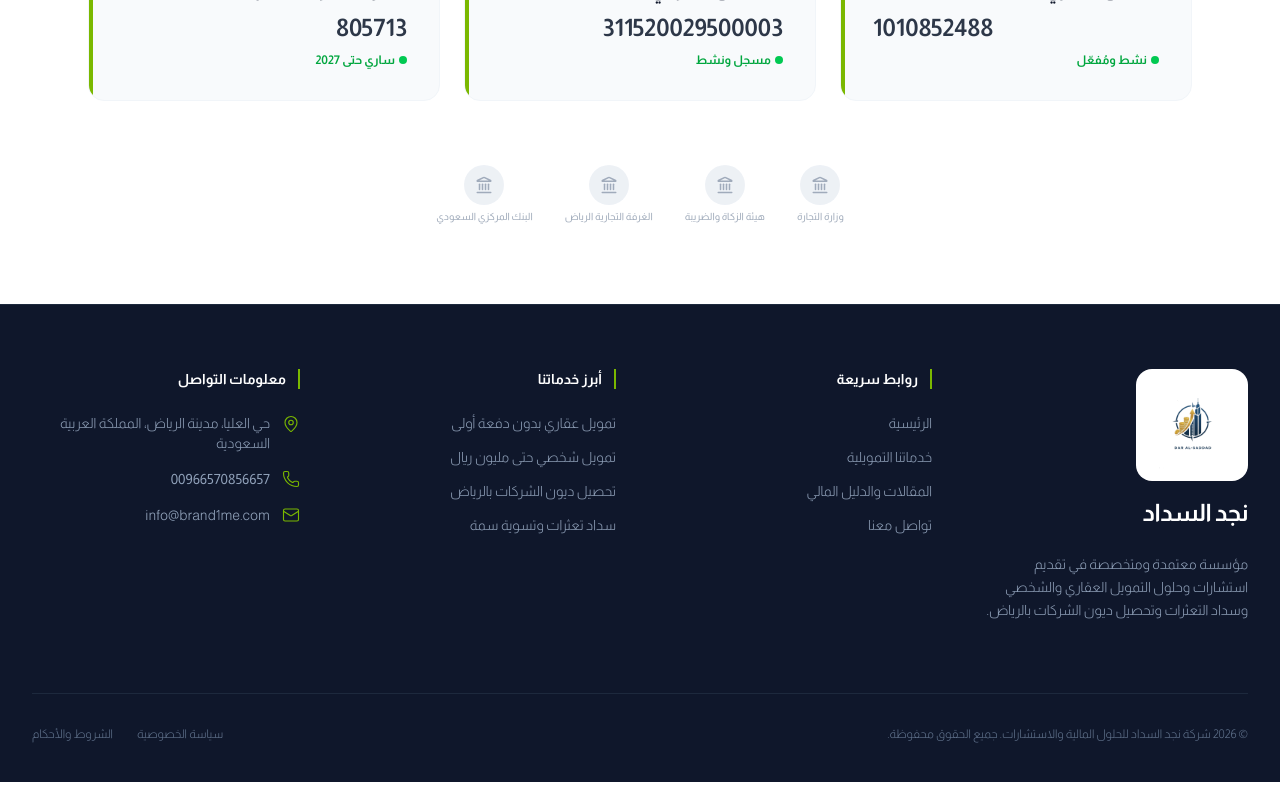
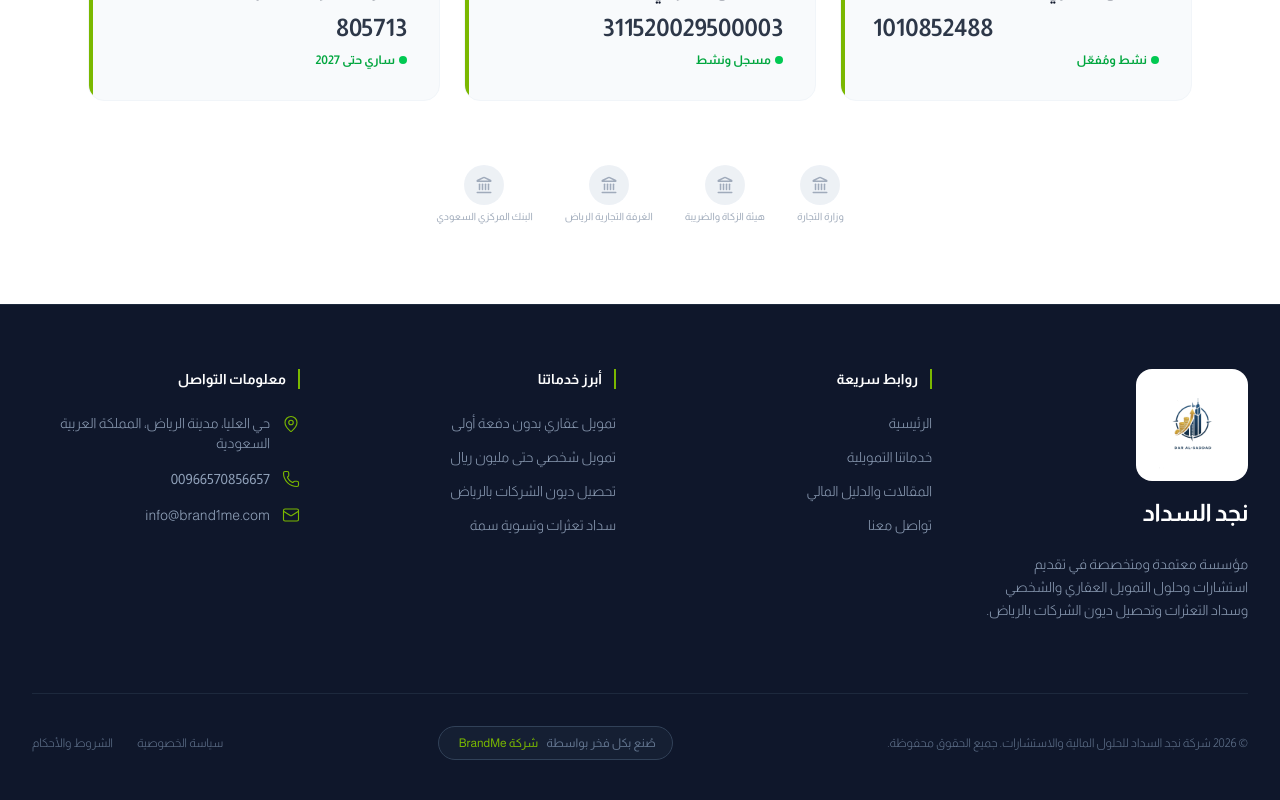
Before and after one commit to brandme266-prog/DarSadad, a Next.js app: page / in a window 1280 px wide. Shown: the part 2373-3173 px from the top of the page. Built offline with nearby package versions, Linux system fonts and the light colour scheme.

Commit message:
feat(ui): add brandme attribution to footer

```diff
--- a/src/app/components/Footer.tsx
+++ b/src/app/components/Footer.tsx
@@ -75,9 +75,15 @@
         </div>
 
         {/* Copyrights */}
-        <div className="border-t border-slate-800 pt-8 flex flex-col sm:flex-row justify-between items-center text-xs font-light text-slate-500">
+        <div className="border-t border-slate-800 pt-8 flex flex-col lg:flex-row justify-between items-center text-xs font-light text-slate-500 gap-4">
           <p>© 2026 شركة نجد السداد للحلول المالية والاستشارات. جميع الحقوق محفوظة.</p>
-          <div className="mt-4 sm:mt-0 flex gap-6">
+          <div className="flex items-center gap-1 font-medium bg-slate-800/50 px-4 py-2 rounded-full border border-slate-700">
+            <span>صُنع بكل فخر بواسطة</span>
+            <a href="https://brand1me.com" target="_blank" rel="noopener noreferrer" className="text-saddad-gold hover:text-white transition-colors mx-1">
+              شركة BrandMe
+            </a>
+          </div>
+          <div className="flex gap-6">
             <a href="#" className="hover:text-slate-400 transition-colors">سياسة الخصوصية</a>
             <a href="#" className="hover:text-slate-400 transition-colors">الشروط والأحكام</a>
           </div>
```
